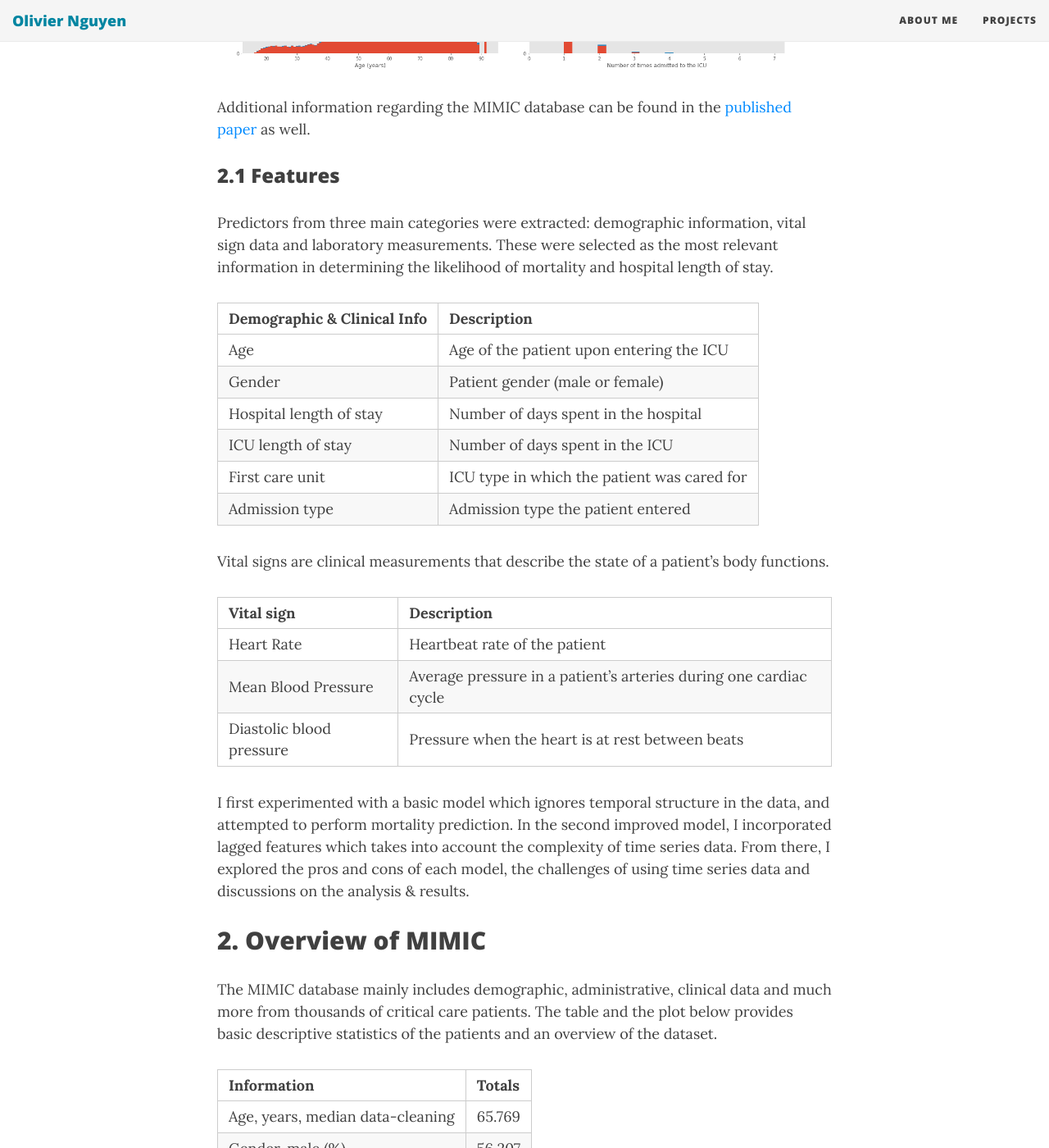
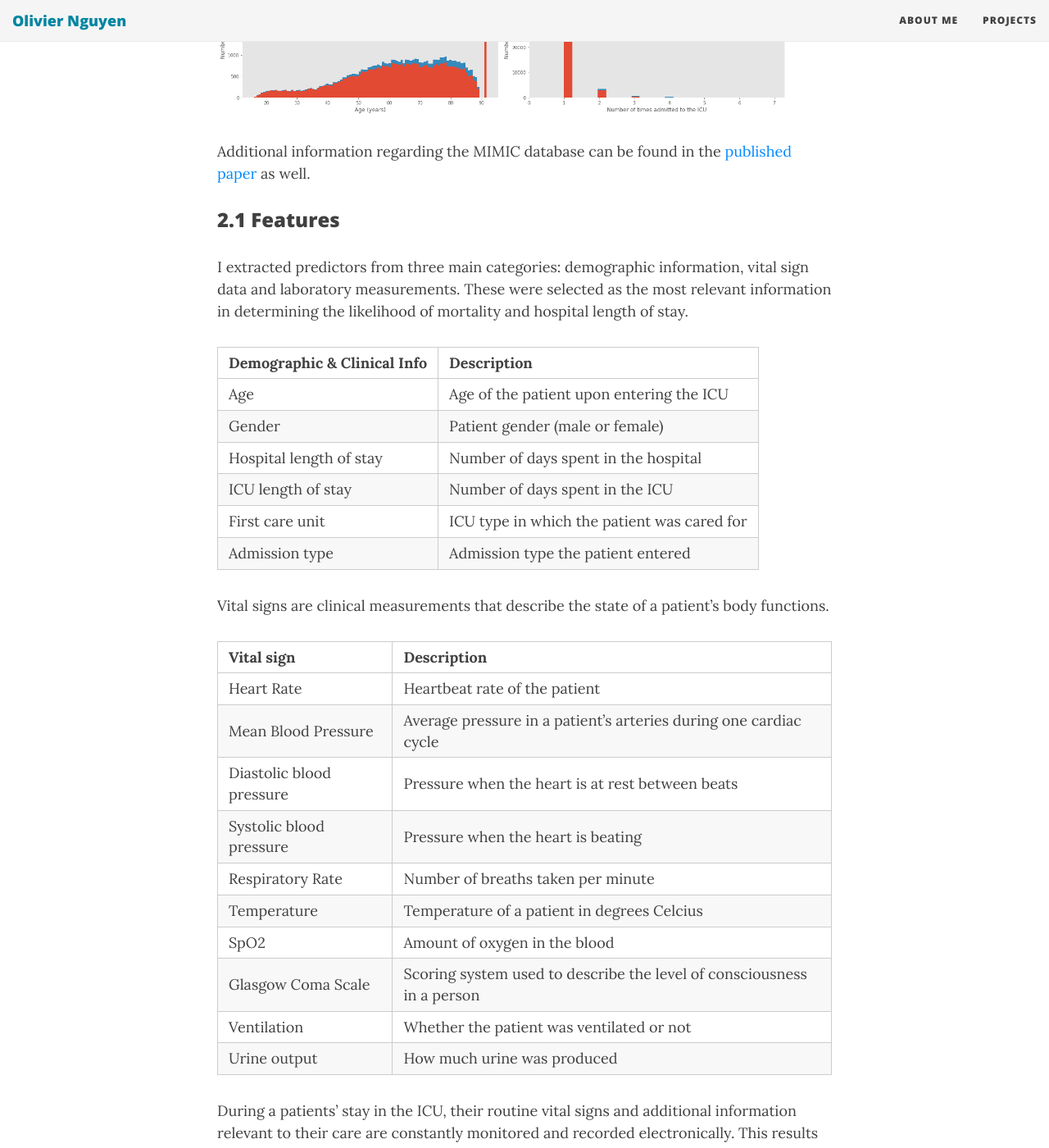
Before and after one commit to olinguyen/olinguyen.github.io, a Jekyll site: the page built from _posts/2017-08-21-gsoc-final-post.md, in a window 1280 px wide and 1400 px high, scrolled down 2985 px. Shown: the whole window at 82% size. Built offline with Jekyll 4.4.1, drawn with Linux system fonts in a browser that asks for light colours; nearby versions of some CDN libraries; comment, search, counter and statistics services are not loaded; some of the changed text lies outside the part shown.

Commit message:
fixes from leas comments

```diff
--- a/_posts/2017-08-21-gsoc-final-post.md
+++ b/_posts/2017-08-21-gsoc-final-post.md
@@ -45,7 +45,7 @@
 2. Built machine learning models for the predictions tasks
 3. Evaluated and compared the performance of various algorithms
 
-In the second improved model, I took into account the complexity of time series data, since past vital signs and how they previously fluctuated can be strong indicators of the current condition of a patient. The problem is still modeled as a binary classification problem, but now with time series data as a predictor. In this part, I had to compute features to model temporal data and use it for mortality prediction at any point in time.
+In the second improved model, I took into account the complexity of time series data, since past vital signs and how they previously fluctuated can be strong indicators of the current condition of a patient. The improved model of patient mortality is still a binary classification, but I now included temporal features from the time series of the vital signs data. For example, I added information about the health state of the patient from previous points in time e.g. the previous hours, the mean/median/min/max value of the last 6 hours, etc.
 
 From there, I explored the pros and cons of each model, the challenges of using time series data and compared the different approaches while providing discussions on the analysis & results.
 
@@ -71,50 +71,7 @@
 
 ### 2.1 Features
 
-Predictors from three main categories were extracted: demographic information, vital sign data and laboratory measurements. These were selected as the most relevant information in determining the likelihood of mortality and hospital length of stay.
-
-| Demographic & Clinical Info             | Description |
-|-------------------------|---------------------------------------------|
-| Age                     | Age of the patient upon entering the ICU    |
-| Gender                  | Patient gender (male or female)             |
-| Hospital length of stay | Number of days spent in the hospital        |
-| ICU length of stay      | Number of days spent in the ICU             |
-| First care unit         | ICU type in which the patient was cared for |
-| Admission type          | Admission type the patient entered          |
-
-Vital signs are clinical measurements that describe the state of a patient's body functions.
-
-| Vital sign               | Description |
-|--------------------------|-------------|
-| Heart Rate               | Heartbeat rate of the patient |
-| Mean Blood Pressure      | Average pressure in a patient's arteries during one cardiac cycle       |
-| Diastolic blood pressure | Pressure when the heart is at rest between beats            |
-
-I first experimented with a basic model which ignores temporal structure in the data, and attempted to perform mortality prediction. In the second improved model, I incorporated lagged features which takes into account the complexity of time series data. From there, I explored the pros and cons of each model, the challenges of using time series data and discussions on the analysis & results.
-
-## 2. Overview of MIMIC
-
-The MIMIC database mainly includes demographic, administrative, clinical data and much more from thousands of critical care patients. The table and the plot below provides basic descriptive statistics of the patients and an overview of the dataset.
-
-| Information                    | Totals |
-|--------------------------------|-------------|
-| Age, years, median          data-cleaning   | 65.769      |
-| Gender, male (%)               | 56.207      |
-| Distinct number of patients    | 38,597      |
-| Distinct ICU stays             | 53,423      |
-| Hospital admissions            | 49,785      |
-| Hospital length of stay (days) | 11.545      |
-| ICU length of stay (days)      | 2.144       |
-| Hospital mortality (%)         | 11.545      |
-| ICU mortality (%)              | 8.545       |
-
-![](/img/week2/hist-mimic.png "Histograms for MIMIC")
-
-Additional information regarding the MIMIC database can be found in the [published paper](https://www.nature.com/articles/sdata201635) as well.
-
-### 2.1 Features
-
-Predictors from three main categories were extracted: demographic information, vital sign data and laboratory measurements. These were selected as the most relevant information in determining the likelihood of mortality and hospital length of stay.
+I extracted predictors from three main categories: demographic information, vital sign data and laboratory measurements. These were selected as the most relevant information in determining the likelihood of mortality and hospital length of stay.
 
 | Demographic & Clinical Info             | Description |
 |-------------------------|---------------------------------------------|
@@ -201,9 +158,9 @@
 
 ### 3.2 Data cleaning
 
-Because not all lab measurements are recorded for every patient, a lot missing values and NaNs were found in the dataset which were replaced with the mean value.
+Because not all lab measurements are recorded for every patient, I replaced missing values and NaNs in the dataset with the mean value as a data imputation technique, to maintain a reasonable size for the training and testing set and not to introduce any bias.
 
- Additionally, data standardization was applied to make each feature have zero mean by subtracting the mean, and have unit-variance to ensure that all the data is normalized, that the features are in the same range.
+Additionally, data standardization was applied to make each feature have zero mean by subtracting the mean, and have unit-variance to ensure that all the data is normalized, that the features are in the same range. This also speeds up the training time for classifiers like the SVM.
 
 ## 4. Basic model
 
@@ -211,7 +168,7 @@
 
 ### 4.1 Results
 
-Using [stratified 10-fold cross-validation]([1]), the [auROC](https://en.wikipedia.org/wiki/Receiver_operating_characteristic) was the metric used to evaluate the performance of the classifiers for mortality prediction and recorded in the table below. The scores were also compared with sklearn's implementation of logistic regression and linear SVM and yielded identical results. Finally, I compared the result with [XGBoost](xgboost.readthedocs.io), which is a popular algorithm used in Kaggle competitions.
+I evaluated the performance of my model using the [auROC](https://en.wikipedia.org/wiki/Receiver_operating_characteristic) as the evaluation metric for mortality prediction and recorded the results in the table below using stratified 10-fold cross-validation. [Stratified 10-fold cross-validation]([1]) gives a good estimate for the performance of our model, as the data is divided into k equally sized folds in such a way that labels in each partition are roughly the same. I also compared the scores with sklearn's implementation of logistic regression and linear SVM and yielded identical results. Finally, I compared the result with [XGBoost](xgboost.readthedocs.io), which is a popular algorithm used in Kaggle competitions.
 
 | Classifier          | Mean AUC across 10 folds (%) |
 |---------------------|--------------------|
@@ -275,7 +232,7 @@
 
 ![](/img/finalweek/vitals-comparison-1day.png "Vital Sign comparison")
 
-While there is no clear conclusion that can be drawn from looking at the vital signs histograms, this may indicate that these variables vary depending on the patient. For instance, a patients'
+While there is no clear conclusion that can be drawn from looking at the vital signs histograms, this may indicate that these variables vary depending on the patient. For instance, the mean/median value of heart rate greatly varies depending on the patient, even when dying.
 
 ### 5.2 Model
 
@@ -311,9 +268,9 @@
 
 ## Future improvements
 
-While I used lagged features and sliding window summary statistics for the time series data, there exists many other methods of modeling data of time. Recurrent neural networks have shown to be effective, especially with sequences and temporal data.
+While I used lagged features and sliding window summary statistics for the time series data, there exists many other methods of modeling data of time series. Recurrent neural networks, for instance, have shown to be effective, especially with sequences and temporal data.
 
-Because of the size and complexity of the MIMIC database, there are many other types of problems that can tackled. Here are some challenging areas that were beyond the scope of this data project, but that would have been interesting to include.
+Because of the size and complexity of the MIMIC database, there are many other types of problems that can tackled. Here are some challenging areas that were beyond the scope of this data project, but that would have been interesting to address.
 
 * Patient similarity
 * Survival analysis (time-to-event prediction)
```
Also changed, not shown: other parts of _posts/2017-08-21-gsoc-final-post.md (+1 -1 lines), img/finalweek/vitals-comparison-1day.png, img/week10/features-patient.png, img/week2/hist-mimic.png.
